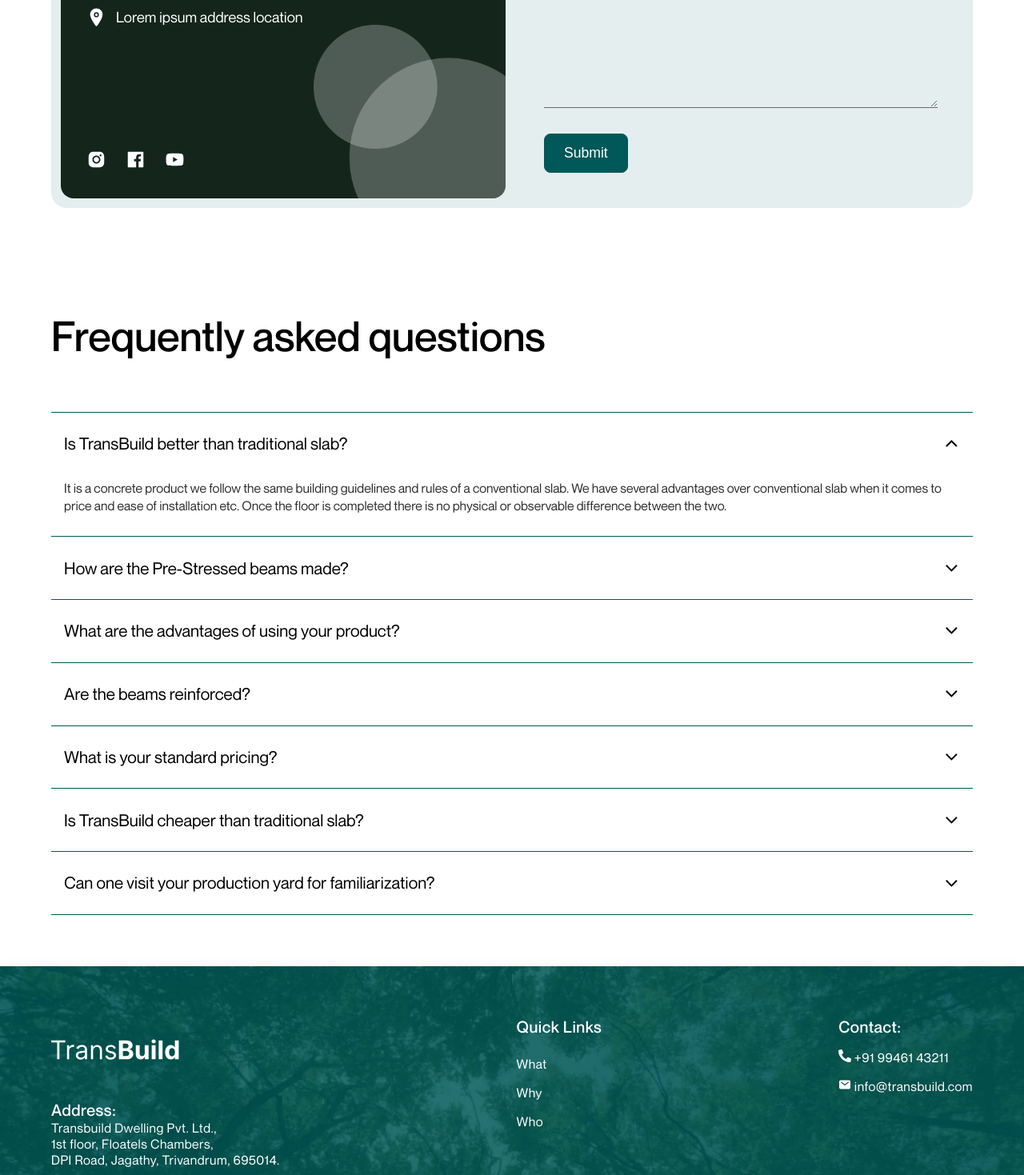
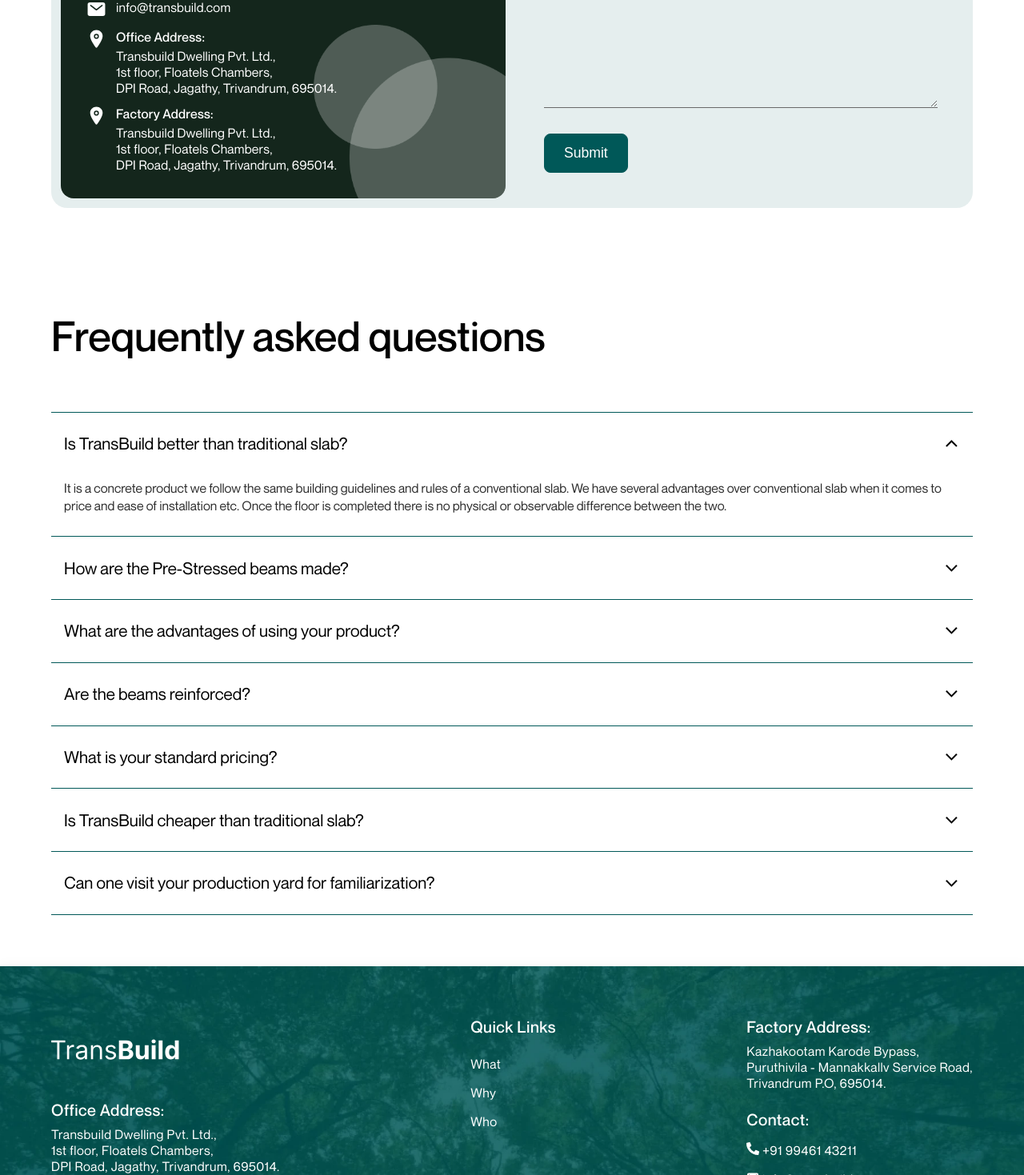
Before and after one commit to Edwinliby/TransBuild, a Next.js app: page /Contact in a window 1280 px wide. Shown: the part 741-2210 px from the top of the page at 80% size. Built offline with nearby package versions, Linux system fonts and the light colour scheme.

Commit message:
factory address add

```diff
--- a/src/app/Contact/contact.module.css
+++ b/src/app/Contact/contact.module.css
@@ -59,10 +59,16 @@
 
 .contact .links a {
   font-weight: 400;
+  font-size: 1rem;
+  letter-spacing: .25px;
   display: flex;
-  align-items: center;
+  align-items: flex-start;
   gap: 0.75rem;
   transition: all 0.3s ease-in-out;
+}
+
+.address p {
+  padding-top: .25rem;
 }
 
 .contact .links a:hover {
--- a/src/app/Contact/page.jsx
+++ b/src/app/Contact/page.jsx
@@ -68,15 +68,34 @@
                             </p>
                         </div>
                         <div className={styles.links}>
-                            <Link href="mailto:info@transbuild.com"><IoMail size={25} /> info@transbuild.com</Link>
-                            <Link href="tel:91987654321"><IoIosCall size={25} /> +91 9876 54321</Link>
-                            <Link href="https://goo.gl/maps/9vz5dK3Ys1U2" target="_blank"><IoLocation size={25} />Lorem ipsum address location</Link>
+                            <Link href='tel:+919946143211' aria-label='phone'><IoIosCall size={25} /> +91 99461 43211</Link>
+                            <Link href='mailto:info@transbuild.com' aria-label='mail'> <IoMail size={25} /> info@transbuild.com</Link>
+                            <Link href="" target="_blank"><IoLocation size={25} />
+                                <div className={styles.address}>
+                                    <b>Office Address:</b>
+                                    <p>
+                                        Transbuild Dwelling Pvt. Ltd., <br />
+                                        1st floor, Floatels Chambers, <br />
+                                        DPI Road, Jagathy, Trivandrum, 695014.
+                                    </p>
+                                </div>
+                            </Link>
+                            <Link href="" target="_blank"><IoLocation size={25} />
+                                <div className={styles.address}>
+                                    <b>Factory Address:</b>
+                                    <p>
+                                        Transbuild Dwelling Pvt. Ltd., <br />
+                                        1st floor, Floatels Chambers, <br />
+                                        DPI Road, Jagathy, Trivandrum, 695014.
+                                    </p>
+                                </div>
+                            </Link>
                         </div>
-                        <div className={styles.social}>
+                        {/* <div className={styles.social}>
                             <Link href="" aria-label='Instagram'> <AiFillInstagram size={25} /></Link>
                             <Link href="" aria-label='Facebook'> <AiFillFacebook size={25} /></Link>
                             <Link href="" aria-label='Youtube'> <AiFillYoutube size={25} /></Link>
-                        </div>
+                        </div> */}
                         <Image
                             src={circle}
                             alt="vector"
--- a/src/components/Footer/footer.jsx
+++ b/src/components/Footer/footer.jsx
@@ -23,8 +23,8 @@
                         height={400}
                         className={styles.logo}
                     />
-                    <div>
-                        <b>Address:</b>
+                    <div className={styles.address}>
+                        <b>Office Address:</b>
                         <p>
                             Transbuild Dwelling Pvt. Ltd., <br />
                             1st floor, Floatels Chambers, <br />
@@ -35,7 +35,7 @@
 
                 <div className={styles.contact}>
                     <b>Quick Links</b>
-                    <div className={styles.links}>
+                    <div className={`${styles.links} ${styles.quick}`}>
                         <Link href="/What" aria-label='what'>What</Link>
                         <Link href="/Why" aria-label='why'>Why</Link>
                         <Link href="/Who" aria-label='who'>Who</Link>
@@ -43,6 +43,14 @@
                 </div>
 
                 <div className={styles.contact}>
+                    <div className={styles.address}>
+                        <b>Factory Address:</b>
+                        <p>
+                            Kazhakootam Karode Bypass,<br />
+                            Puruthivila - Mannakkallv Service Road, <br />
+                            Trivandrum P.O, 695014.
+                        </p>
+                    </div>
                     <div className={styles.links}>
                         <b>Contact:</b>
                         <Link href='tel:+919946143211' aria-label='phone'><FaPhoneAlt /> +91 99461 43211</Link>
--- a/src/components/Footer/footer.module.css
+++ b/src/components/Footer/footer.module.css
@@ -26,13 +26,17 @@
     flex-direction: column;
     gap: 1.5rem;
     width: fit-content;
-    height: 15rem;
+    padding-bottom: 1rem;
 }
 
 .contact .logo {
     width: 10rem;
     height: 5rem;
     object-fit: contain;
+}
+
+.address p {
+    padding-top: .5rem;
 }
 
 .contact a {
@@ -99,12 +103,6 @@
     }
 }
 
-@media (width<=820px) {
-    .contact {
-        height: fit-content;
-    }
-}
-
 @media (width<=678px) {
     .footer {
         padding: 4rem 1rem 2rem;
@@ -118,7 +116,7 @@
         width: 100%;
     }
 
-    .contact .links:nth-child(2) {
+    .contact .links.quick {
         flex-direction: row;
         gap: 1.75rem;
     }
```
